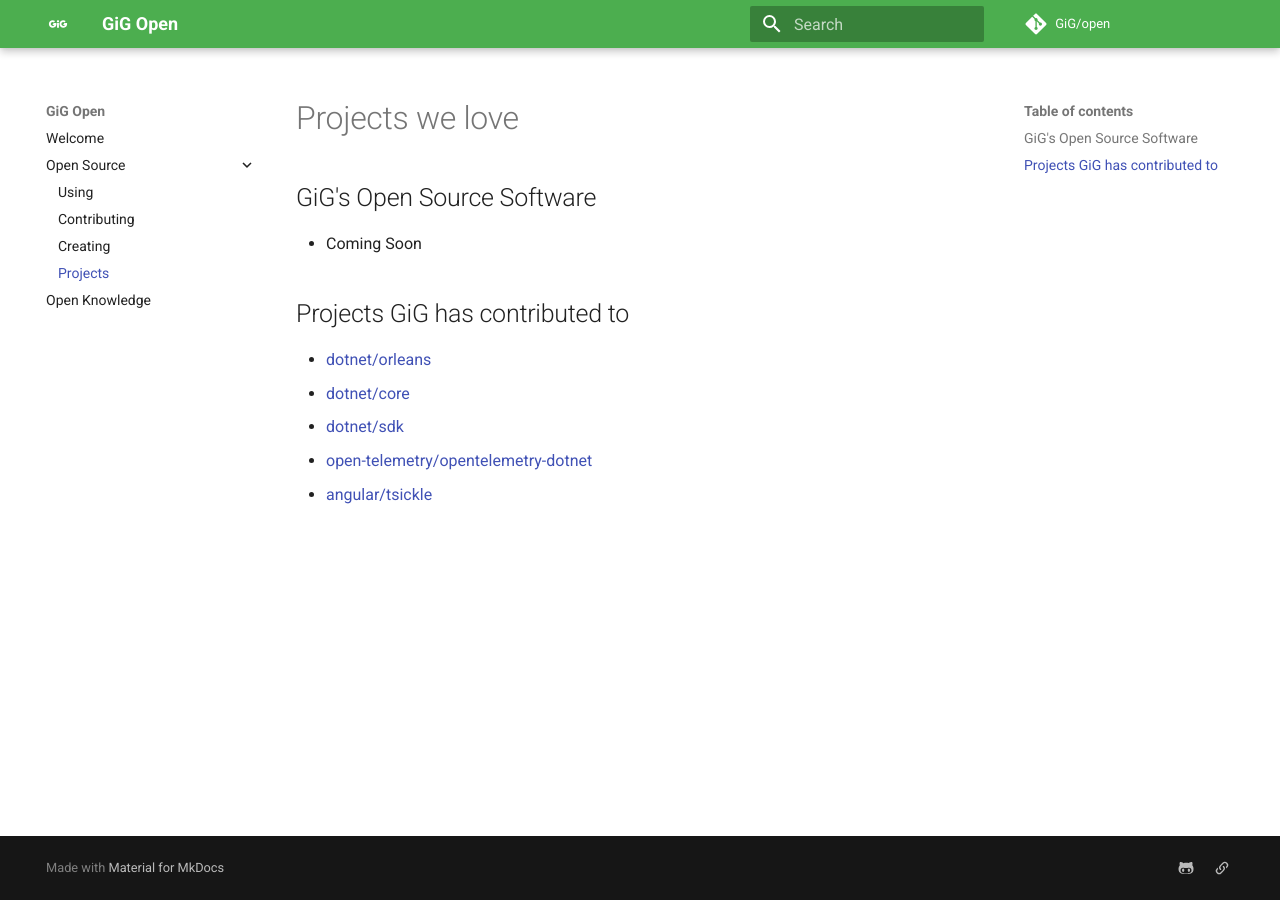
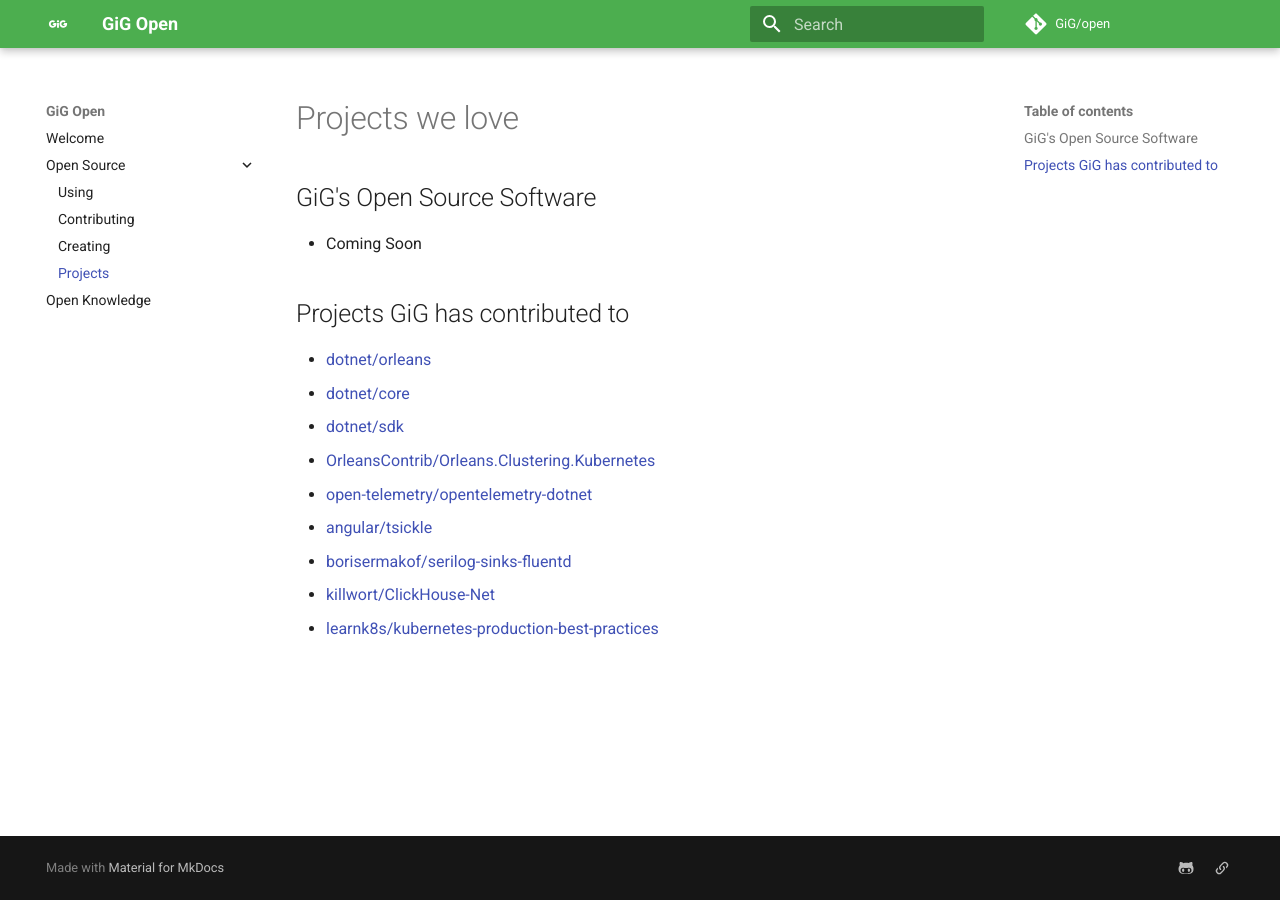
Before and after one commit to GiG/open, an MkDocs documentation site: the page built from docs/projects.md, in a window 1280 px wide. Built offline with MkDocs 1.6.1 and Material for MkDocs 9.7.7, drawn with Linux system fonts in a browser that asks for light colours; comment, search, counter and statistics services are not loaded.

Commit message:
Added more projects

```diff
--- a/docs/projects.md
+++ b/docs/projects.md
@@ -9,5 +9,9 @@
 * [dotnet/orleans](https://github.com/dotnet/orleans)
 * [dotnet/core](https://github.com/dotnet/core)
 * [dotnet/sdk](https://github.com/dotnet/sdk)
+* [OrleansContrib/Orleans.Clustering.Kubernetes](https://github.com/OrleansContrib/Orleans.Clustering.Kubernetes)
 * [open-telemetry/opentelemetry-dotnet](https://github.com/open-telemetry/opentelemetry-dotnet)
 * [angular/tsickle](https://github.com/angular/tsickle)
+* [borisermakof/serilog-sinks-fluentd](https://github.com/borisermakof/serilog-sinks-fluentd)
+* [killwort/ClickHouse-Net](https://github.com/killwort/ClickHouse-Net)
+* [learnk8s/kubernetes-production-best-practices](https://github.com/learnk8s/kubernetes-production-best-practices)
```
